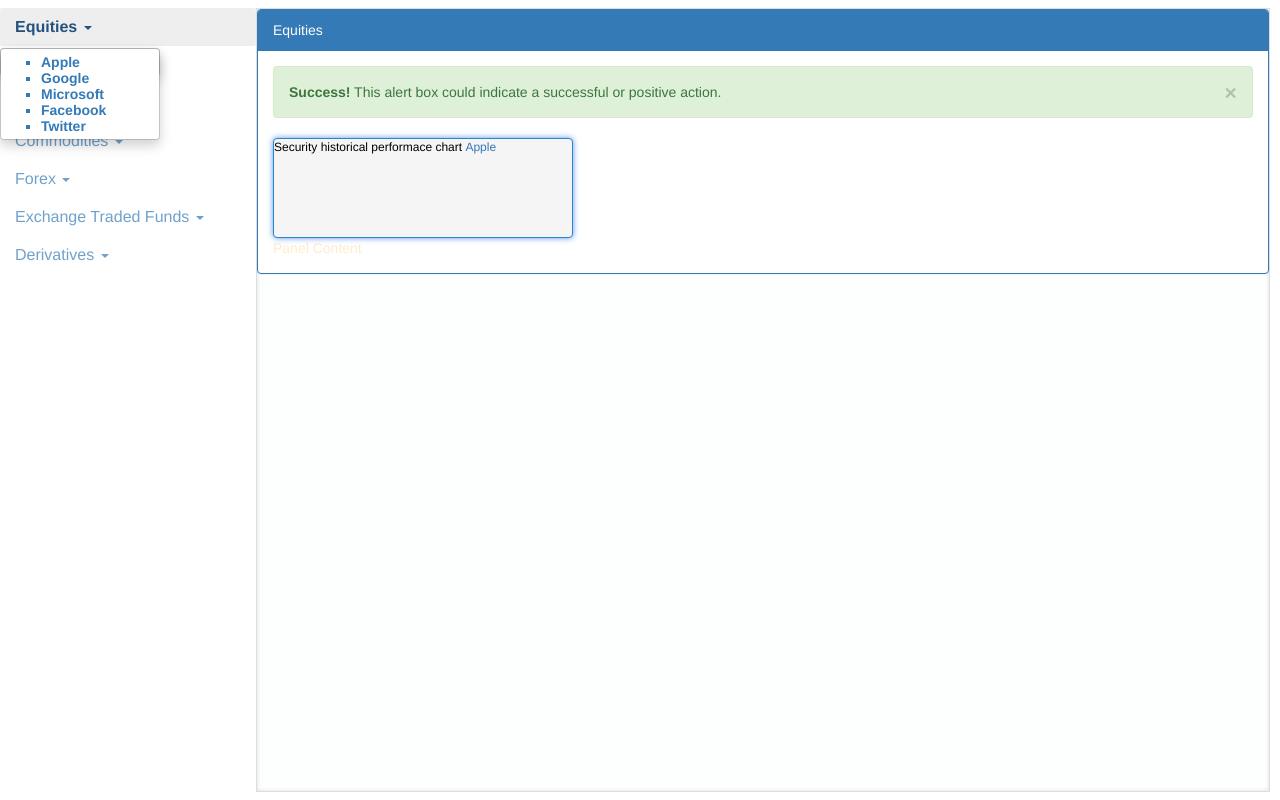
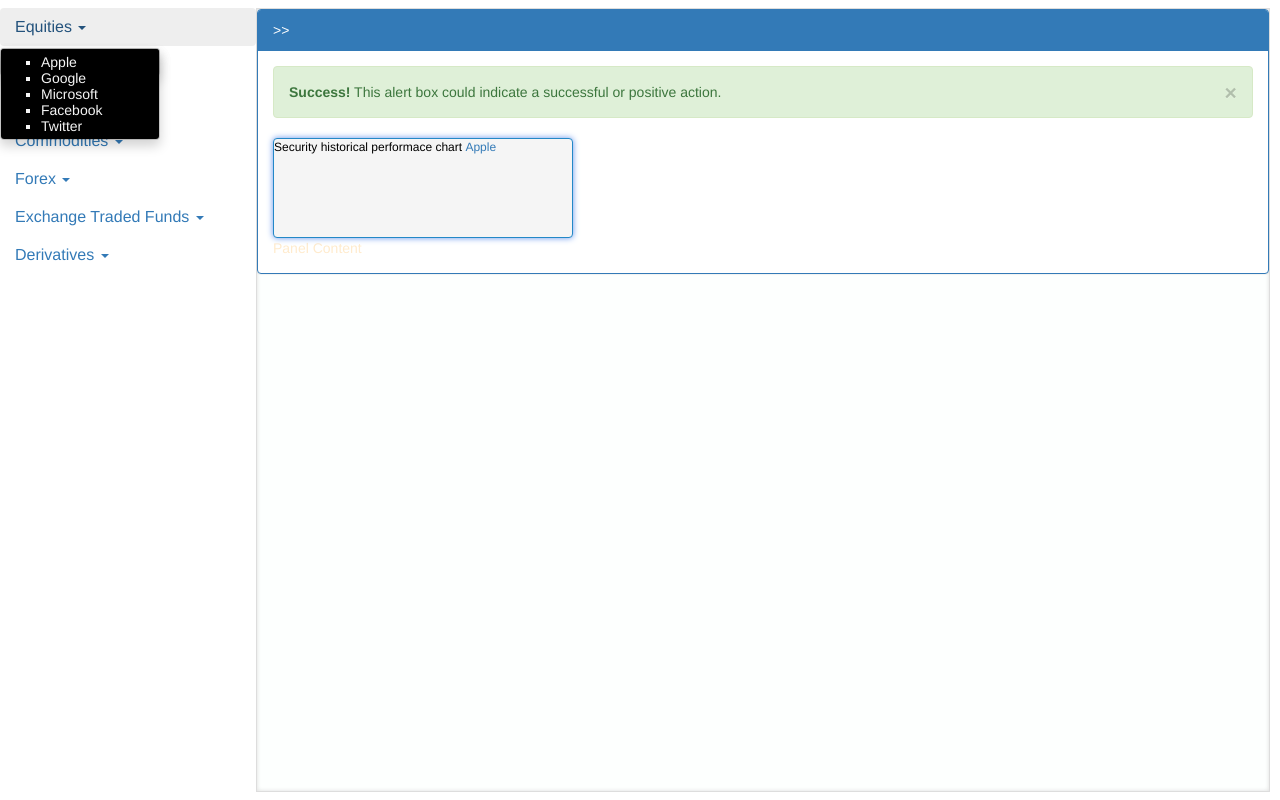
Before and after one commit to rover10/MarketReader, a plain HTML site: page index.html in a window 1280 px wide. Both pictures are taken after a click on the link "Equities". Drawn offline with Linux system fonts and the light colour scheme.

Commit message:
Commiting the changes which I forget to commit last night

```diff
--- a/index.html
+++ b/index.html
@@ -14,16 +14,16 @@
                     <table  class="" style="width:100%;">
                         <tbody>
                             <tr ng-repeat="x in secClass">
-                                <td ng-click=fun(x[0][0]) class ="{{ x[0] == secTitle && 'active' || 'passive' }}">
+                                <td  class ="{{ x[0] == secTitle && 'active' || 'passive' }}">
                                 <ul class="nav nav-pills nav-stacked">
-                                    <li class="dropdown">
+                                    <li class="dropdown ">
                                         <a class="dropdown-toggle" data-toggle="dropdown" href="#">{{x[0][0]}}
                                         <span class="caret"> </span>
                                         </a>
-                                        <ul class="dropdown-menu" ng-repeat="y in x track by $index">
+                                        <ul class="dropdown-menu subSecurity" ng-repeat="y in x track by $index">
                                             <ul ng-repeat="z in y">
                                                 <a href="#">
-                                                <li class="dropdown">{{z}}</li>
+                                                <li class="dropdown secName" ng-click="setSecName(z, x[0][0]); fun(x[0][0])">{{z}}</li>
                                                 </a>
                                             </ul>
                                         </ul>
@@ -40,7 +40,7 @@
                 <div class="securityDashboard" id="equity">
 
                 <div class="panel panel-primary">
-                <div class="panel-heading secName">{{secTitle}} </div>
+                    <div class="panel-heading secName">{{secTitle}}>> <strong>{{secName}}</strong> </div>
                 <div class="panel-body">
                     <div class="alert alert-success fade in">
                     <a href="#" class="close" data-dismiss="alert" aria-label="close">&times;</a>
--- a/scripts/controller.js
+++ b/scripts/controller.js
@@ -7,7 +7,13 @@ app.controller('finController', function($scope, $http){
 "EURUSD","GBPUSD","USDJPY","USDCHF","AUDUSD","USDCAD"]], [["Exchange Traded Funds"],["SPDR S&P 500 ETF","iShares S&P 100 ETF","iShares U.S. Preferred Stock ETF","iShares Gold Trust","Market Vectors Gold Miners ETF"]],[["Derivatives"],["USD1601","EUR1512","USD1511","USD1512","EUR/USD1511","USD/JPY1512"
 ]]];
     $scope.secTitle = $scope.secClass.secName;
-    $scope.fun = function(name){$scope.secTitle =name;};
+    $scope.setSecName = function(secName, secTitle){
+        $scope.secName = secName;
+        $scope.secTitle = secTitle;
+    };
+    $scope.fun = function(name){
+        return;
+    };
     $scope.user = "Data";
         $scope.stockData = function(stockid){
         url = "http://www.google.com/finance/info?q=AAPL&callback=JSON_CALLBACK";
--- a/style/marketReader.css
+++ b/style/marketReader.css
@@ -26,14 +26,14 @@
 }
 
 td{
-    -webkit-transition-property:opaticy;
-    -webkit-transition-duration: 1s;
-    transition-property: opacity;
-    transition-duration: 1s;
-    opacity:.7;
+    //-webkit-transition-property:opaticy;
+    //-webkit-transition-duration: 1s;
+    //transition-property: opacity;
+    //transition-duration: 1s;
+    //opacity:.7;
 }
 td:hover {
-    opacity: 1;
+    //opacity: 1;
 }
 
 .securityDashboard{
@@ -166,3 +166,27 @@ td:hover {
 .push:hover{
     text-shadow: 1px 1px 1px;
 }
+
+.subSecurity{
+    background-color: black !important;
+    color:white !important;
+    z-index: 99999999999 !important;
+}
+
+.subSecurity:hover{
+    background-color: black;
+
+}
+
+.secName{
+    color: whitesmoke;
+    font-weight: 100;
+
+}
+
+
+.secName:hover{
+    color:dodgerblue;
+    font-weight: 100;
+
+}
```
